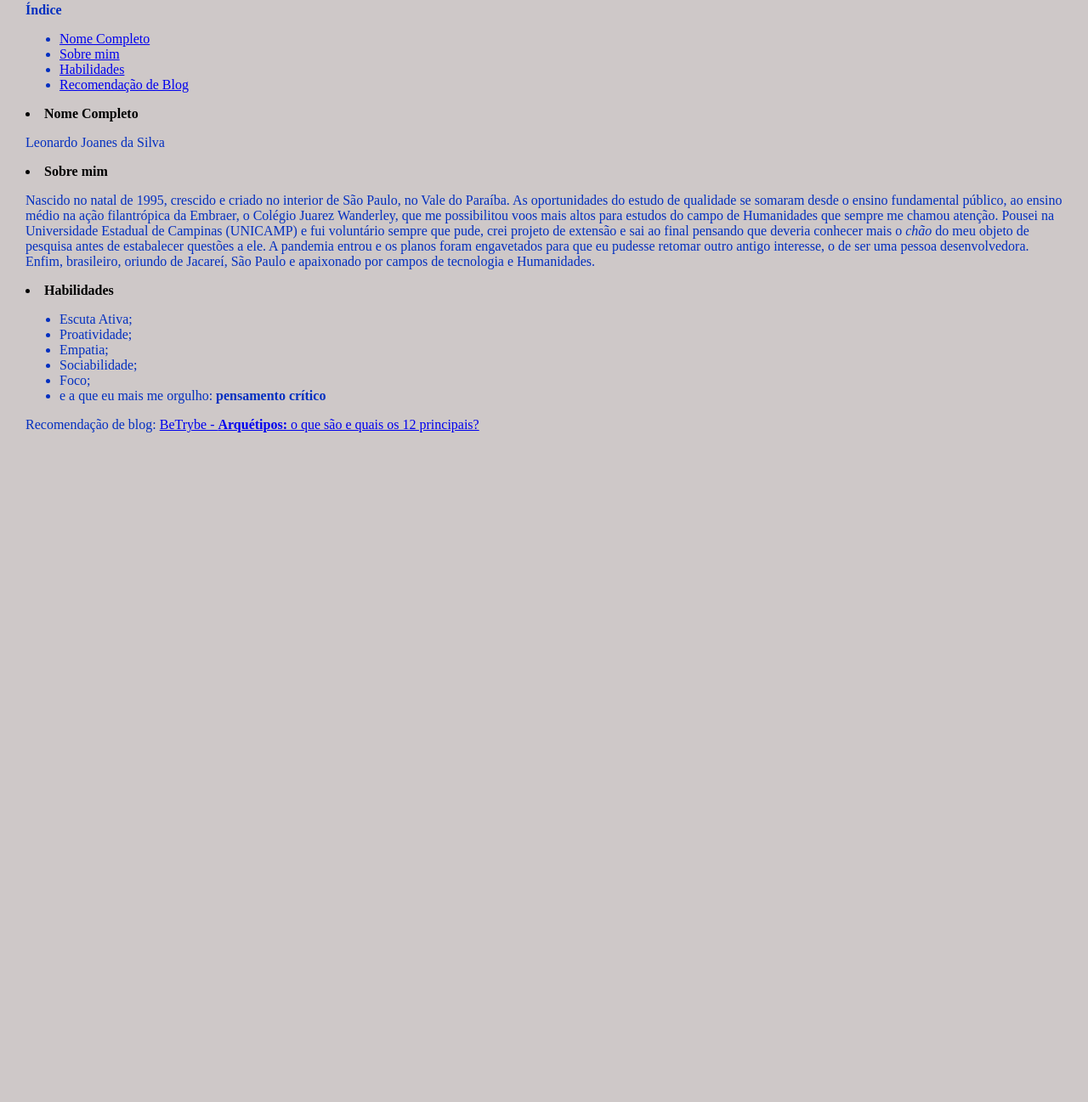
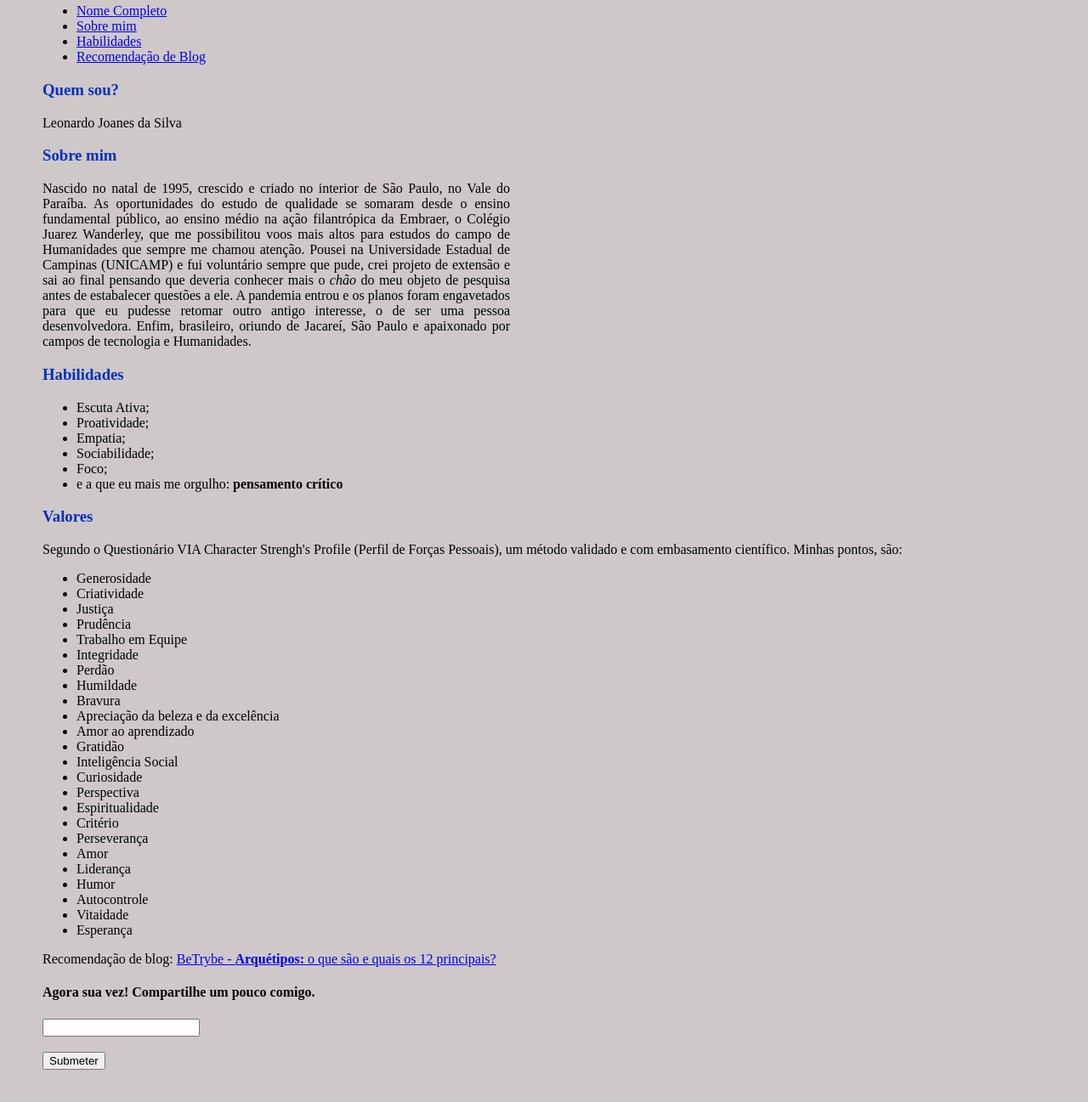
Before and after one commit to SwordDreamer/sworddreamer.github.io, a plain HTML site: page index.html in a window 1280 px wide. Shown: the part 475-1772 px from the top of the page at 85% size. Before the commit the page ends 1084 px from the top, so only its background shows below. Drawn offline with Linux system fonts and the light colour scheme.

Commit message:
Melhorias iniciais no site pessoal

```diff
--- a/Style.css
+++ b/Style.css
@@ -1,7 +1,7 @@
 body {
     background-color: rgba(194, 187, 187, 0.801);
-    color: #032fc0;
-    margin: 100px 30px;
+    color: black;
+    margin: 50px 50px;
 }
 
 
@@ -10,7 +10,13 @@ body {
     border: 10px;
 }
 
-.topics, .principal{
+.aboutme {
+    width: 550px;
+    text-align: justify;
+}
+
+.topics,
+.principal {
     font-weight: bold;
-    color: black
+    color: #032fc0;
 }
--- a/index.html
+++ b/index.html
@@ -15,19 +15,20 @@
         src="https://media-exp1.licdn.com/dms/image/D4D35AQERDJO1xrtckg/profile-framedphoto-shrink_200_200/0/1642677941860?e=1643324400&v=beta&t=AZPsu0yEYfmr8vw6m8_hQ6T-oeRLWWyh5Y-1vQomF1A"
         alt="Foto pessoal indicando disponibilidade para trabalhos">
     <div>
-        <p><b>Índice</b></p>
+        <h2 class="topics">Índice</h2>
         <ul>
             <li><a href="#name">Nome Completo</a></li>
             <li><a href="#about">Sobre mim</a></li>
             <li><a href="#skills">Habilidades</a></li>
             <li><a href="#blog">Recomendação de Blog</a></li>
         </ul>
-        <ul>
     </div>
     <div>
-        <li class="topics" id="name">Nome Completo</li>
-        <p>Leonardo Joanes da Silva</p>
-        <li class="topics" id="about">Sobre mim</li>
+        <h3 class="topics" id="name">Quem sou?</h3>
+    </div>
+    <p>Leonardo Joanes da Silva</p>
+    <h3 class="topics" id="about">Sobre mim</h3>
+    <div class="aboutme">
         <p>Nascido no natal de 1995, crescido e criado no interior de São Paulo, no Vale do Paraíba. As oportunidades do
             estudo de qualidade se somaram desde o ensino fundamental público, ao ensino médio na ação filantrópica da
             Embraer, o Colégio Juarez Wanderley, que me possibilitou voos mais altos para estudos do campo de
@@ -37,20 +38,68 @@
             foram
             engavetados para que eu pudesse retomar outro antigo interesse, o de ser uma pessoa desenvolvedora. Enfim,
             brasileiro, oriundo de Jacareí, São Paulo e apaixonado por campos de tecnologia e Humanidades.</p>
-        <li class="topics" id="skills">Habilidades</b></li>
+    </div>
+    <div>
+        <h3 class="topics" id="skills">Habilidades</h3>
+    </div>
+    <div>
         <ul>
             <li>Escuta Ativa;</li>
             <li>Proatividade;</li>
             <li>Empatia;</li>
             <li>Sociabilidade;</li>
             <li>Foco;</li>
+
             <li>e a que eu mais me orgulho: <strong>pensamento crítico</strong></li>
-            </li>
         </ul>
+    </div>
+    <div>
+        <h3 class="topics">Valores</h3>
+    </div>
+    <div>
+        <p>Segundo o Questionário VIA Character Strengh's Profile (Perfil de Forças Pessoais), um método validado e com
+            embasamento científico. Minhas pontos, são: </p>
+    </div>
+    <div>
+        <ul>
+            <li>Generosidade</li>
+            <li>Criatividade</li>
+            <li>Justiça</li>
+            <li>Prudência</li>
+            <li>Trabalho em Equipe</li>
+            <li>Integridade</li>
+            <li>Perdão</li>
+            <li>Humildade</li>
+            <li>Bravura</li>
+            <li>Apreciação da beleza e da excelência</li>
+            <li>Amor ao aprendizado</li>
+            <li>Gratidão</li>
+            <li>Inteligência Social</li>
+            <li>Curiosidade</li>
+            <li>Perspectiva</li>
+            <li>Espiritualidade</li>
+            <li>Critério</li>
+            <li>Perseverança</li>
+            <li>Amor</li>
+            <li>Liderança</li>
+            <li>Humor</li>
+            <li>Autocontrole</li>
+            <li>Vitaidade</li>
+            <li>Esperança</li>
+        </ul>
+    </div>
+    <div>
         <p id="blog">Recomendação de blog: <a href="https://blog.betrybe.com/carreira/arquetipos-tudo-sobre/"
                 target="_blank">BeTrybe -
                 <strong>Arquétipos:</strong> o que são e quais os 12 principais?</a></p>
-        </ul>
+    </div>
+    <div>
+        <h4>Agora sua vez! Compartilhe um pouco comigo.</h4>
+    </div>
+    <div>
+        <input type="text" id="fname" name="fname"><br><br>
+        <input type="submit" value="Submeter">
+    </div>
 </body>
 
 </html>
```
